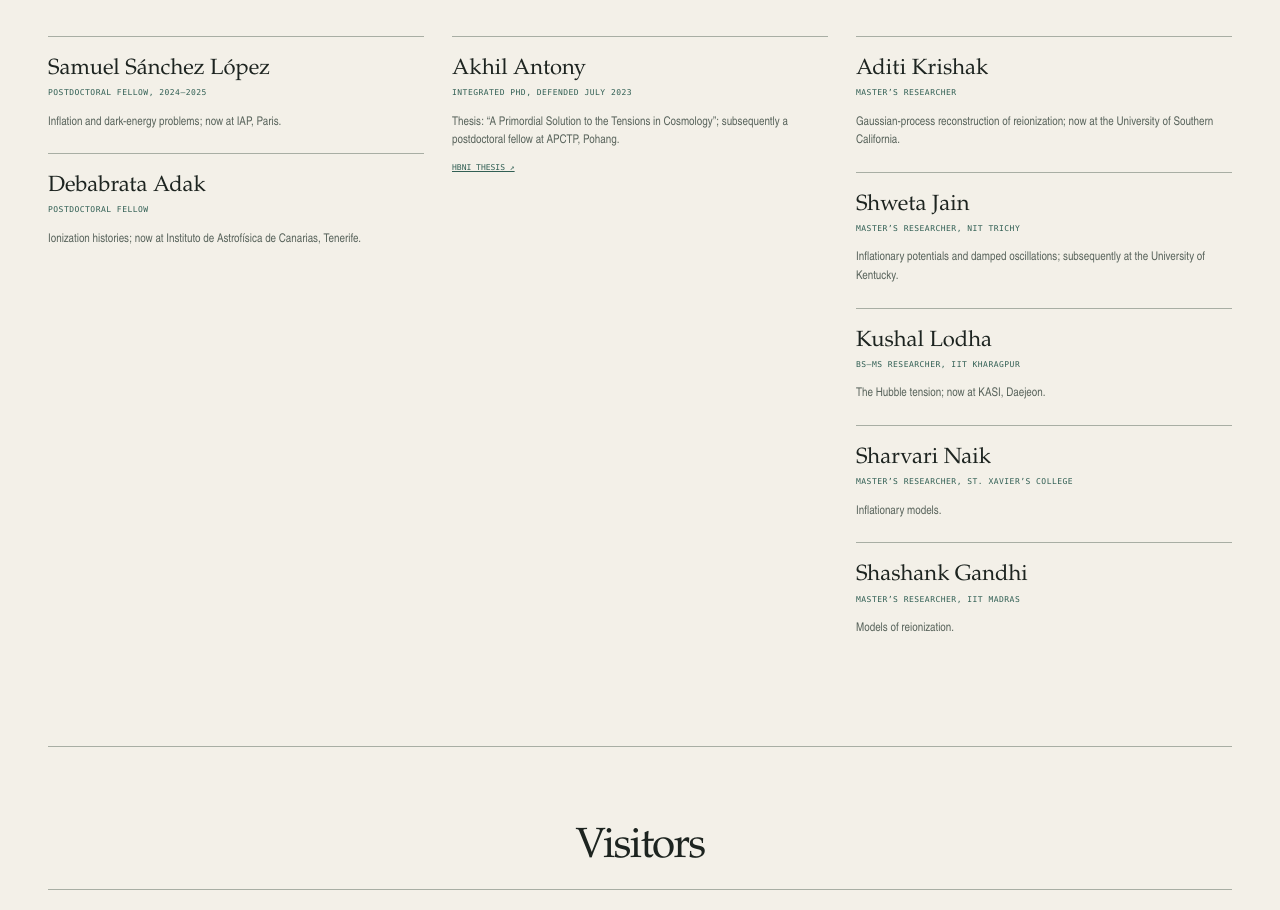
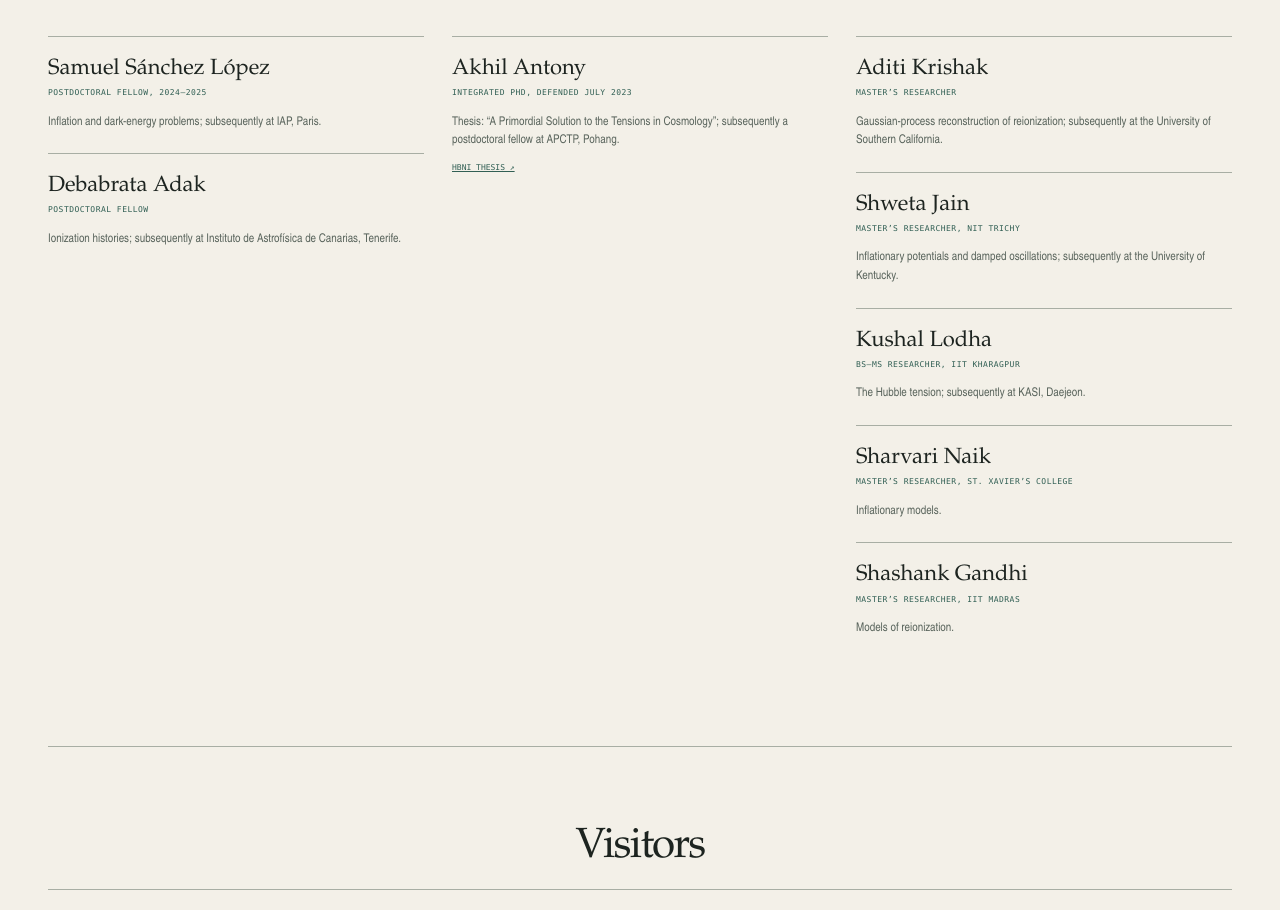
Before and after one commit to dkhaz/dhiraj-hazra-cosmology, a Next.js app: page /group in a window 1280 px wide. Shown: the part 1189-2099 px from the top of the page. Built offline with nearby package versions, Linux system fonts and the light colour scheme.

Commit message:
Use historical affiliation wording for former members

```diff
--- a/app/group/page.tsx
+++ b/app/group/page.tsx
@@ -13,8 +13,8 @@ const current = [
 ];
 
 const formerPostdocs = [
-  ["Samuel Sánchez López", "Postdoctoral fellow, 2024–2025", "Inflation and dark-energy problems; now at IAP, Paris."],
-  ["Debabrata Adak", "Postdoctoral fellow", "Ionization histories; now at Instituto de Astrofísica de Canarias, Tenerife."],
+  ["Samuel Sánchez López", "Postdoctoral fellow, 2024–2025", "Inflation and dark-energy problems; subsequently at IAP, Paris."],
+  ["Debabrata Adak", "Postdoctoral fellow", "Ionization histories; subsequently at Instituto de Astrofísica de Canarias, Tenerife."],
 ];
 
 const formerDoctoralStudents = [
@@ -22,9 +22,9 @@ const formerDoctoralStudents = [
 ];
 
 const formerMastersStudents = [
-  ["Aditi Krishak", "Master’s researcher", "Gaussian-process reconstruction of reionization; now at the University of Southern California."],
+  ["Aditi Krishak", "Master’s researcher", "Gaussian-process reconstruction of reionization; subsequently at the University of Southern California."],
   ["Shweta Jain", "Master’s researcher, NIT Trichy", "Inflationary potentials and damped oscillations; subsequently at the University of Kentucky."],
-  ["Kushal Lodha", "BS–MS researcher, IIT Kharagpur", "The Hubble tension; now at KASI, Daejeon."],
+  ["Kushal Lodha", "BS–MS researcher, IIT Kharagpur", "The Hubble tension; subsequently at KASI, Daejeon."],
   ["Sharvari Naik", "Master’s researcher, St. Xavier’s College", "Inflationary models."],
   ["Shashank Gandhi", "Master’s researcher, IIT Madras", "Models of reionization."],
 ];
```
